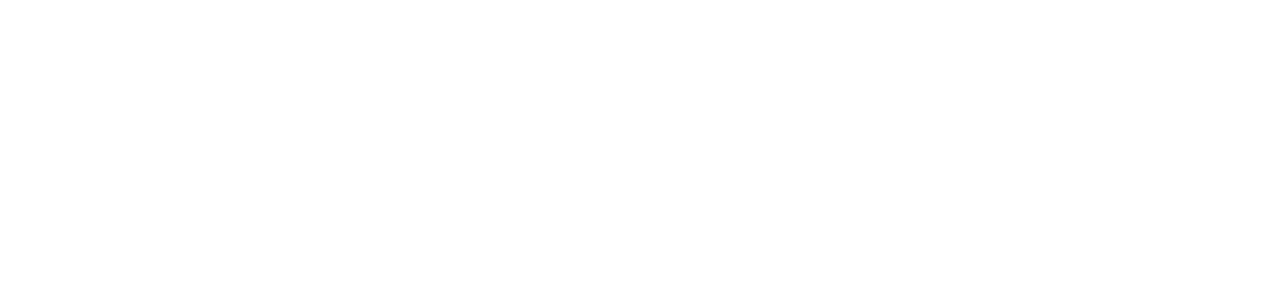
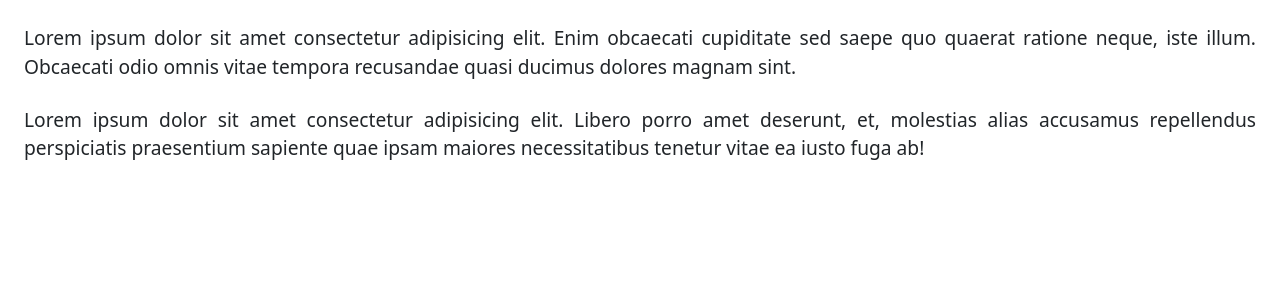
Before and after one commit to louisclarencepeter/Live-Coding, a React (Vite) app: page / in a window 1280 px wide. Shown: the top 300 px of the page. Built offline with nearby package versions, Linux system fonts and the light colour scheme.

Commit message:
first component

```diff
--- a/src/App.jsx
+++ b/src/App.jsx
@@ -1,8 +1,10 @@
 import "bootstrap/dist/css/bootstrap.min.css";
+import Content from "./components/Content";
 
 function App() {
   return (
     <>
+      <Content />
     </>
   );
 }
--- a/src/components/Content.css
+++ b/src/components/Content.css
@@ -0,0 +1,7 @@
+p {
+    font-size: 1.2rem;
+    line-height: 1.5;
+    margin: 1.5rem;
+    text-align: justify;
+    text-justify: inter-word;
+}
--- a/src/components/Content.jsx
+++ b/src/components/Content.jsx
@@ -0,0 +1,22 @@
+import React from "react";
+import "./Content.css";
+
+function Content() {
+  return (
+    <div>
+      <p>
+        Lorem ipsum dolor sit amet consectetur adipisicing elit. Enim obcaecati
+        cupiditate sed saepe quo quaerat ratione neque, iste illum. Obcaecati
+        odio omnis vitae tempora recusandae quasi ducimus dolores magnam sint.
+      </p>
+      <p>
+        Lorem ipsum dolor sit amet consectetur adipisicing elit. Libero porro
+        amet deserunt, et, molestias alias accusamus repellendus perspiciatis
+        praesentium sapiente quae ipsam maiores necessitatibus tenetur vitae ea
+        iusto fuga ab!
+      </p>
+    </div>
+  );
+}
+
+export default Content;
```
Also changed, not shown: 1 other file (tests, documents, lock files or other folders).
